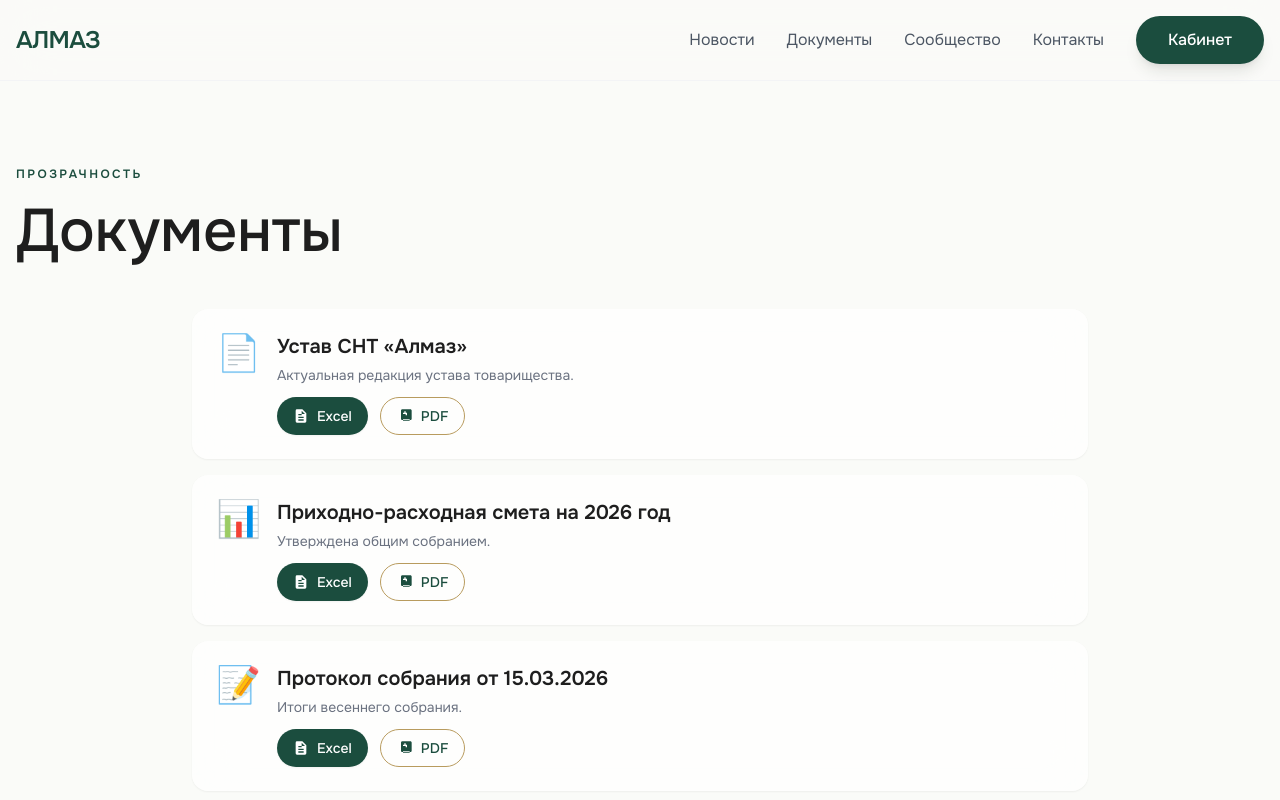
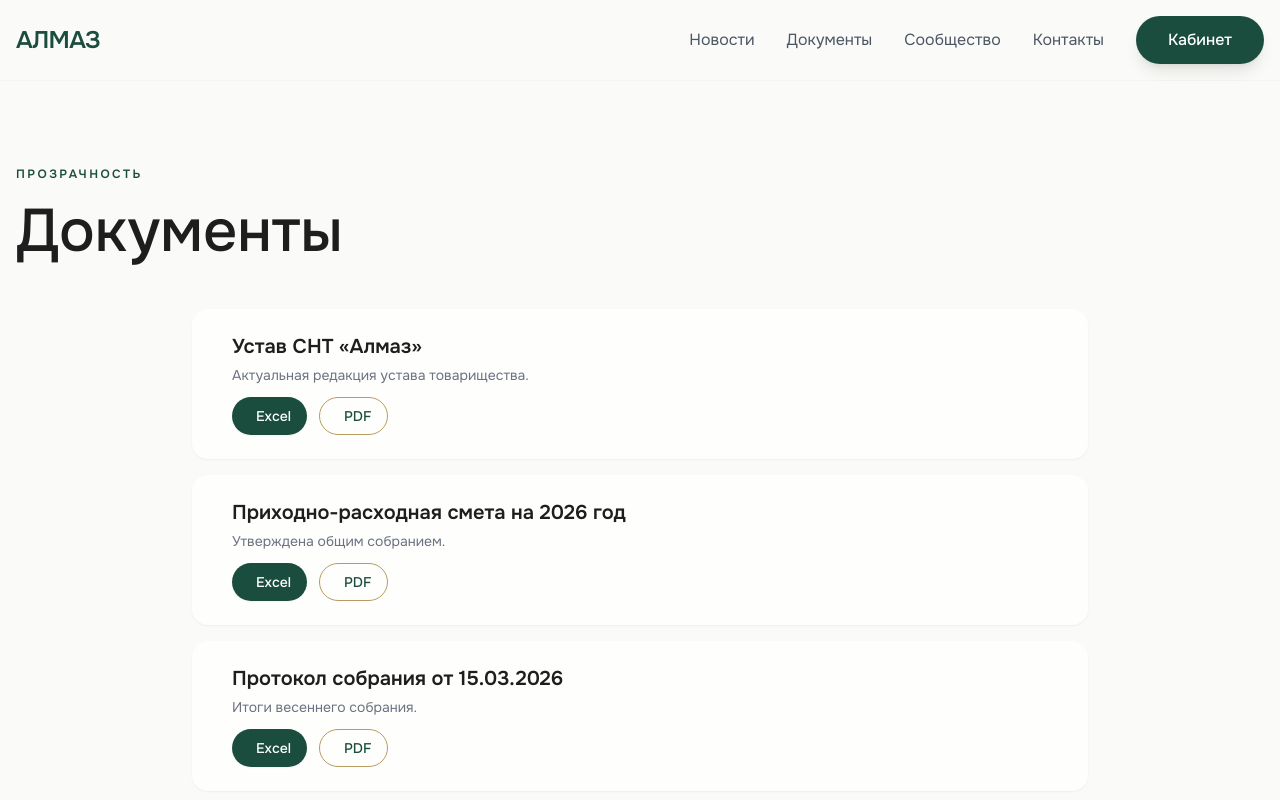
Before and after one commit to rawcam/almaz-snt, a Next.js app: page /almaz-snt/docs in a window 1280 px wide. Shown: the top 800 px of the page. Built offline with nearby package versions, Linux system fonts and the light colour scheme.

Commit message:
Update docs.js

```diff
--- a/src/pages/docs.js
+++ b/src/pages/docs.js
@@ -4,9 +4,9 @@ import { motion } from 'framer-motion'
 const documents = [
   {
     id: 1,
+    icon: 'fa-solid fa-file-pdf',
     title: 'Устав СНТ «Алмаз»',
     description: 'Актуальная редакция устава товарищества.',
-    icon: '📄',
     formats: {
       xlsx: '/almaz-snt/uploads/documents/ustav.xlsx',
       pdf: '/almaz-snt/uploads/documents/ustav.pdf',
@@ -14,9 +14,9 @@ const documents = [
   },
   {
     id: 2,
+    icon: 'fa-solid fa-chart-simple',
     title: 'Приходно-расходная смета на 2026 год',
     description: 'Утверждена общим собранием.',
-    icon: '📊',
     formats: {
       xlsx: '/almaz-snt/uploads/documents/smeta-2026.xlsx',
       pdf: '/almaz-snt/uploads/documents/smeta-2026.pdf',
@@ -24,9 +24,9 @@ const documents = [
   },
   {
     id: 3,
+    icon: 'fa-solid fa-file-signature',
     title: 'Протокол собрания от 15.03.2026',
     description: 'Итоги весеннего собрания.',
-    icon: '📝',
     formats: {
       xlsx: '/almaz-snt/uploads/documents/protocol-2026-03-15.xlsx',
       pdf: '/almaz-snt/uploads/documents/protocol-2026-03-15.pdf',
@@ -34,9 +34,9 @@ const documents = [
   },
   {
     id: 4,
+    icon: 'fa-solid fa-receipt',
     title: 'Квитанция на оплату взносов',
     description: 'Бланк для оплаты членских взносов.',
-    icon: '🧾',
     formats: {
       xlsx: '/almaz-snt/uploads/documents/kvitancia.xlsx',
       pdf: '/almaz-snt/uploads/documents/kvitancia.pdf',
@@ -73,7 +73,9 @@ export default function Docs() {
               className="bg-white/70 backdrop-blur-xl rounded-2xl p-5 md:p-6 shadow-sm hover:shadow-md transition-all"
             >
               <div className="flex items-start gap-4">
-                <div className="text-3xl md:text-4xl shrink-0">{doc.icon}</div>
+                <div className="text-3xl text-green-deep shrink-0">
+                  <i className={doc.icon}></i>
+                </div>
 
                 <div className="flex-1 min-w-0">
                   <h3 className="font-semibold text-dark text-lg md:text-xl mb-1">
@@ -87,9 +89,7 @@ export default function Docs() {
                       className="inline-flex items-center gap-2 px-4 py-2 rounded-full bg-green-deep text-white text-sm font-medium hover:bg-[#12392e] transition-colors shadow-sm"
                       download
                     >
-                      <svg className="w-4 h-4" fill="currentColor" viewBox="0 0 24 24">
-                        <path d="M14 2H6a2 2 0 0 0-2 2v16a2 2 0 0 0 2 2h12a2 2 0 0 0 2-2V8l-6-6zm-1 2l5 5h-5V4zM8 13h8v2H8v-2zm0 4h8v2H8v-2zm0-8h5v2H8V9z"/>
-                      </svg>
+                      <i className="fa-solid fa-file-excel"></i>
                       Excel
                     </a>
                     <a
@@ -97,9 +97,7 @@ export default function Docs() {
                       className="inline-flex items-center gap-2 px-4 py-2 rounded-full border border-gold text-green-deep text-sm font-medium hover:bg-gold hover:text-white transition-colors"
                       download
                     >
-                      <svg className="w-4 h-4" fill="currentColor" viewBox="0 0 24 24">
-                        <path d="M20 2H8c-1.1 0-2 .9-2 2v12c0 1.1.9 2 2 2h12c1.1 0 2-.9 2-2V4c0-1.1-.9-2-2-2zm-3 7h-2v2h-2v-2H9V7h2V5h2v2h2v2zm-8 8h10v2H9v-2z"/>
-                      </svg>
+                      <i className="fa-solid fa-file-pdf"></i>
                       PDF
                     </a>
                   </div>
```
